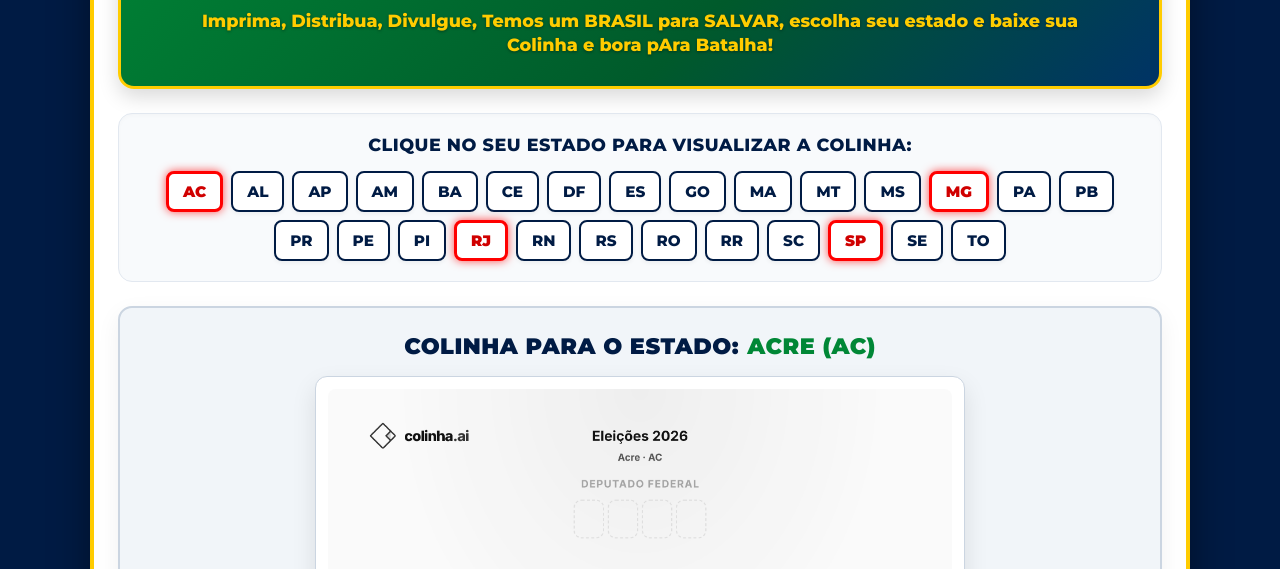
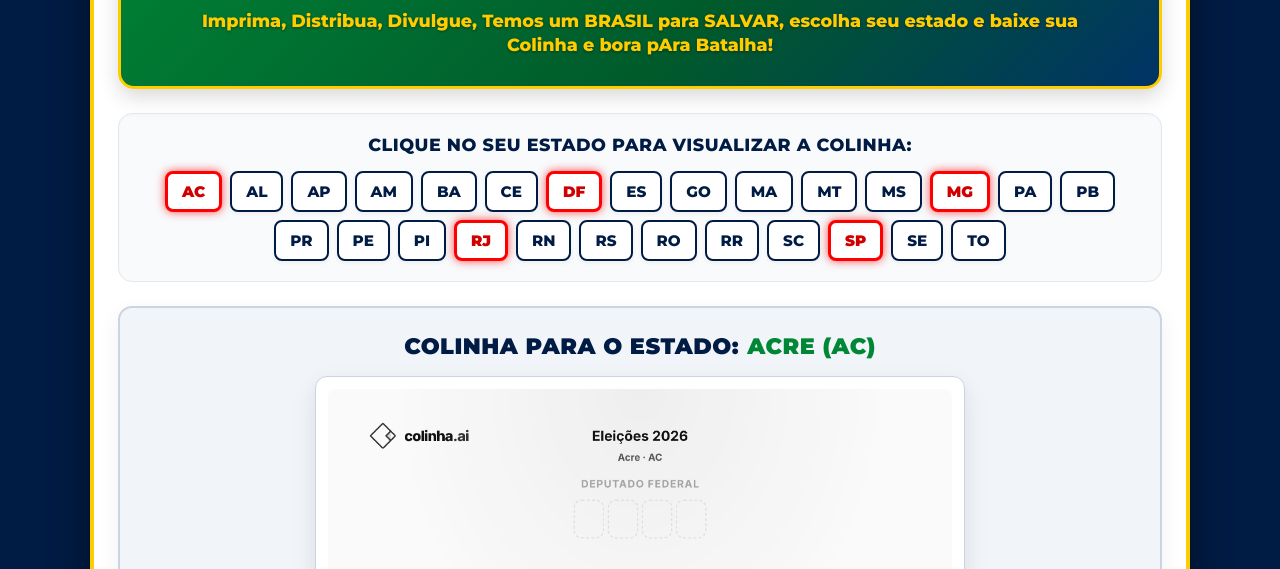
Before and after one commit to usabr/br2, a plain HTML site: page index.html in a window 1280 px wide. Shown: the part 231-800 px from the top of the page. Drawn offline with Linux system fonts and the light colour scheme.

Commit message:
Add red border to DF button
Updated the DF button to include a red border.

```diff
--- a/index.html
+++ b/index.html
@@ -469,7 +469,7 @@
             <button class="uf-btn" onclick="selectUF('AM', 'Amazonas')">AM</button>
             <button class="uf-btn" onclick="selectUF('BA', 'Bahia')">BA</button>
             <button class="uf-btn" onclick="selectUF('CE', 'Ceará')">CE</button>
-            <button class="uf-btn" onclick="selectUF('DF', 'Distrito Federal')">DF</button>
+            <button class="uf-btn borda-vermelha" onclick="selectUF('DF', 'Distrito Federal')">DF</button>
             <button class="uf-btn" onclick="selectUF('ES', 'Espírito Santo')">ES</button>
             <button class="uf-btn" onclick="selectUF('GO', 'Goiás')">GO</button>
             <button class="uf-btn" onclick="selectUF('MA', 'Maranhão')">MA</button>
```
